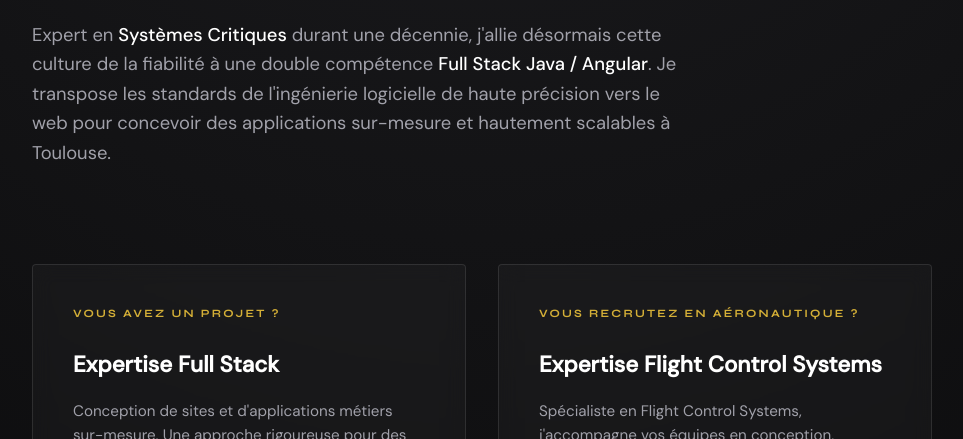
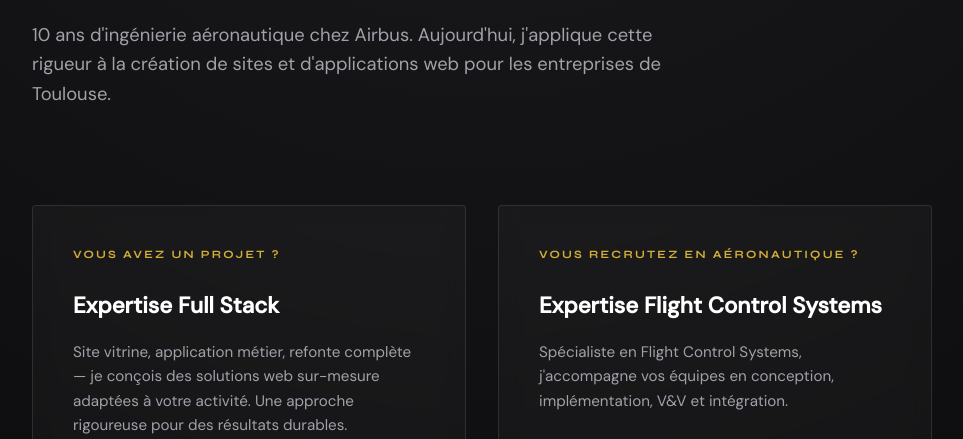
Before and after one commit to fennecdevsolutions/fennecdev-site, a plain HTML site: page index.html in a window 1280 px wide. Shown: the part 466-905 px from the top of the page, without its empty margins (158-1121 px from the left). Drawn offline with Linux system fonts and the light colour scheme.

Commit message:
Revise hero section and CTA body text
Updated the text to reflect 10 years of aeronautical engineering experience and refined the description of web solutions.

```diff
--- a/index.html
+++ b/index.html
@@ -226,7 +226,7 @@
     <section class="hero">
       <h1 class="hero-title">L'ingénierie logicielle au service de votre vision web.</h1>
       <p class="hero-sub">
-        Expert en <strong>Systèmes Critiques</strong> durant une décennie, j'allie désormais cette culture de la fiabilité à une double compétence <strong>Full Stack Java / Angular</strong>. Je transpose les standards de l'ingénierie logicielle de haute précision vers le web pour concevoir des applications sur-mesure et hautement scalables à Toulouse.
+        10 ans d'ingénierie aéronautique chez Airbus. Aujourd'hui, j'applique cette rigueur à la création de sites et d'applications web pour les entreprises de Toulouse.
       </p>
     </section>
 
@@ -234,7 +234,7 @@
       <div class="cta-card">
         <span class="cta-tag">Vous avez un projet ?</span>
         <h2 class="cta-title">Expertise Full Stack</h2>
-        <p class="cta-body">Conception de sites et d'applications métiers sur-mesure. Une approche rigoureuse pour des résultats durables.</p>
+        <p class="cta-body">Site vitrine, application métier, refonte complète — je conçois des solutions web sur-mesure adaptées à votre activité. Une approche rigoureuse pour des résultats durables.</p>
         <a class="cta-link" href="mailto:contact@fennecdev.fr">
           <svg viewBox="0 0 24 24"><path d="M4 4h16c1.1 0 2 .9 2 2v12c0 1.1-.9 2-2 2H4c-1.1 0-2-.9-2-2V6c0-1.1.9-2 2-2z"/><path d="m22 6-10 7L2 6"/></svg>
           Discutons de votre projet
```
